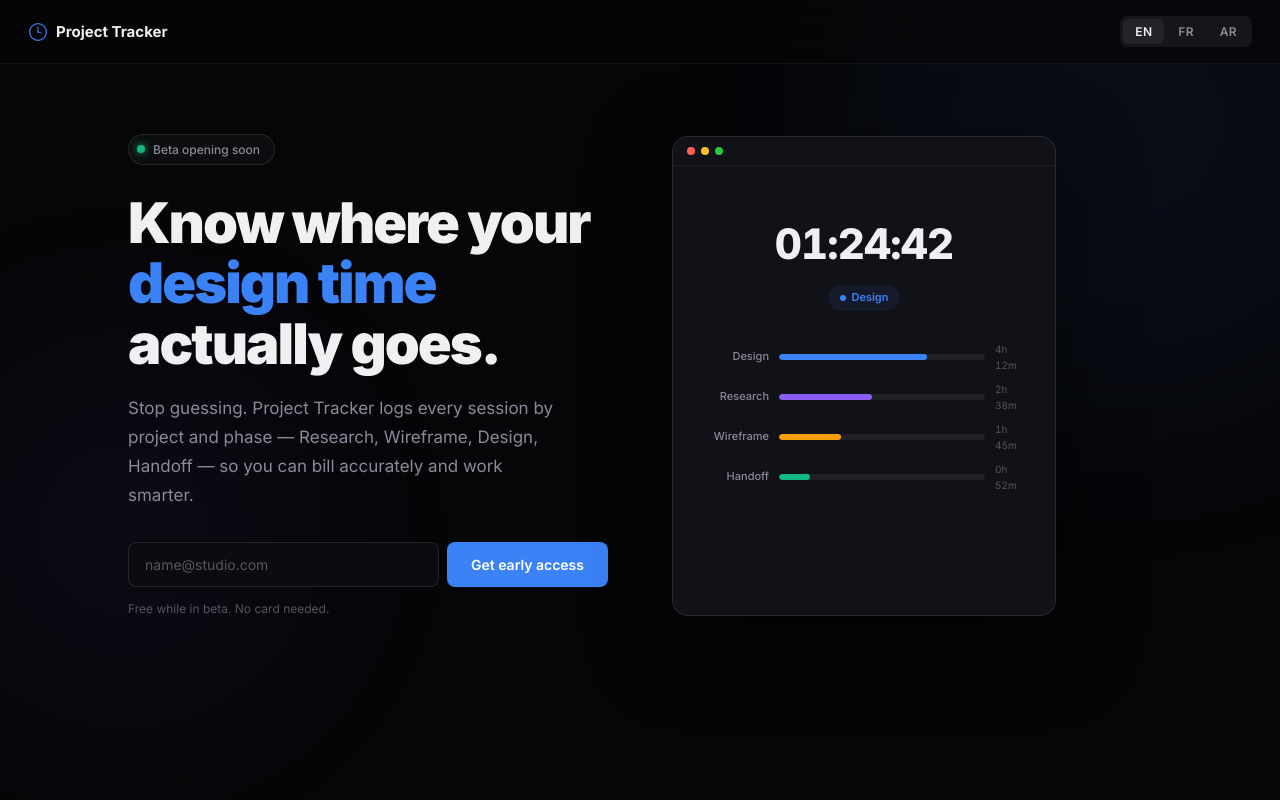
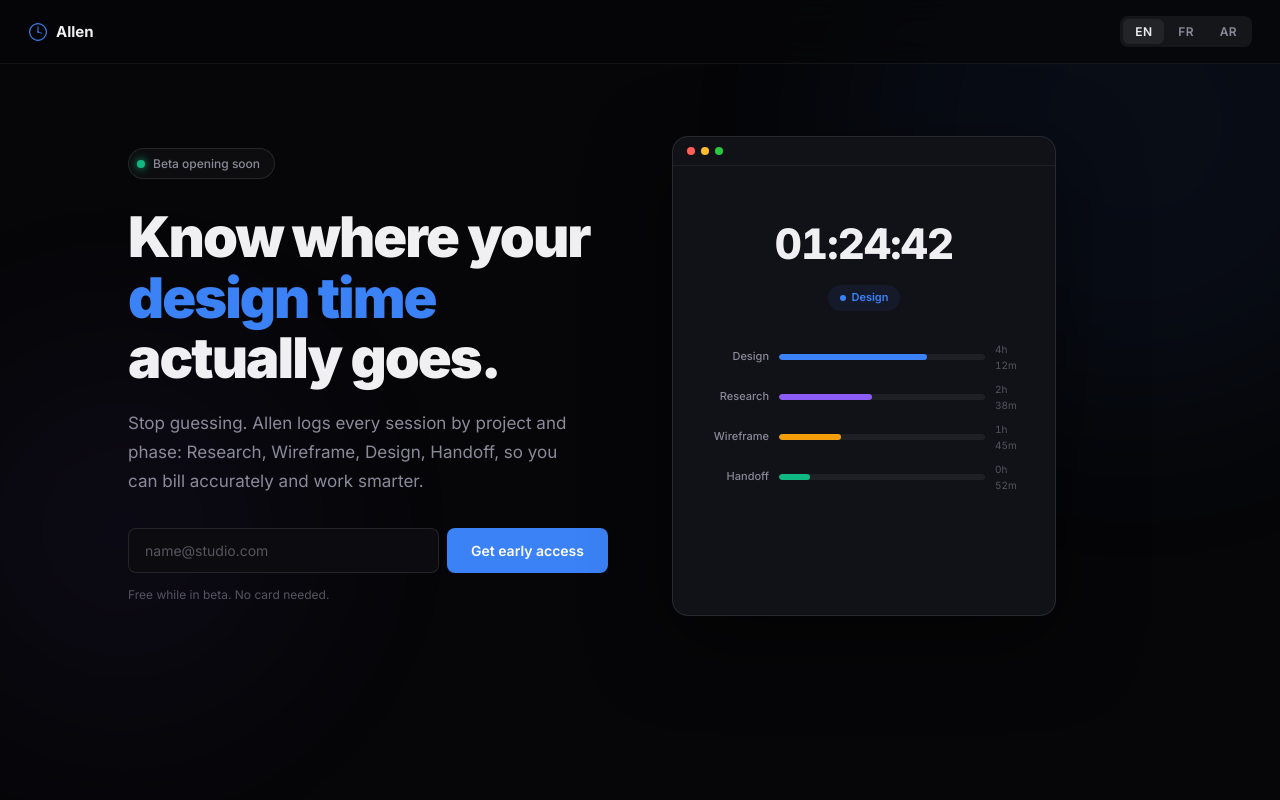
Before and after one commit to AbdennourKd/allen, a website: page landing-page/index.html in a window 1280 px wide. Shown: the top 800 px of the page. Drawn offline with Linux system fonts and the light colour scheme.

Commit message:
rebrand: rename landing page from Project Tracker to Allen
Same rename as master (commit 5afd50a). Also caught two em dashes in
hero_p (EN/FR/AR) that the earlier em-dash cleanup pass had missed.

Co-Authored-By: Claude Sonnet 5 <noreply@anthropic.com>

```diff
--- a/landing-page/index.html
+++ b/landing-page/index.html
@@ -3,9 +3,9 @@
 <head>
   <meta charset="UTF-8" />
   <meta name="viewport" content="width=device-width, initial-scale=1.0" />
-  <title>Project Tracker</title>
+  <title>Allen</title>
   <meta name="description" content="Time tracking built for UX/UI designers. Track by project, by phase, right inside Figma." />
-  <meta property="og:title" content="Project Tracker" />
+  <meta property="og:title" content="Allen" />
   <meta property="og:description" content="Time tracking built for UX/UI designers, right inside Figma." />
   <meta property="og:type" content="website" />
   <meta name="twitter:card" content="summary_large_image" />
@@ -356,7 +356,7 @@
         <line x1="50" y1="50" x2="68" y2="56" stroke="#3b82f6" stroke-width="4" stroke-linecap="round"/>
         <circle cx="50" cy="50" r="4" fill="#3b82f6"/>
       </svg>
-      <span data-i18n="nav_logo">Project Tracker</span>
+      <span data-i18n="nav_logo">Allen</span>
     </a>
     <div class="lang-switcher">
       <button class="lang-btn active" data-lang="en">EN</button>
@@ -379,7 +379,7 @@
             <span data-i18n="hero_tag">Beta opening soon</span>
           </div>
           <h1 class="hero-h1 reveal reveal-d1" data-i18n="hero_h1">Know where your <em>design time</em> actually goes.</h1>
-          <p class="hero-p reveal reveal-d2" data-i18n="hero_p">Stop guessing. Project Tracker logs every session by project and phase &mdash; Research, Wireframe, Design, Handoff &mdash; so you can bill accurately and work smarter.</p>
+          <p class="hero-p reveal reveal-d2" data-i18n="hero_p">Stop guessing. Allen logs every session by project and phase: Research, Wireframe, Design, Handoff, so you can bill accurately and work smarter.</p>
           <form class="form-row reveal reveal-d3" id="form-hero" aria-label="Waitlist">
             <input class="form-input" type="email" data-i18n-placeholder="form_placeholder" placeholder="name@studio.com" required aria-label="Email" />
             <button class="form-btn" type="submit" data-i18n="form_btn">Get early access</button>
@@ -487,7 +487,7 @@
         <a href="https://github.com/AbdennourKd/project-tracker" target="_blank" rel="noopener">GitHub</a>
         <a href="https://x.com" target="_blank" rel="noopener">X</a>
       </div>
-      <p class="footer-copy">&copy; 2026 Project Tracker</p>
+      <p class="footer-copy">&copy; 2026 Allen</p>
     </div>
   </footer>
 
@@ -495,10 +495,10 @@
     // ---- i18n ----
     const T = {
       en: {
-        nav_logo: 'Project Tracker',
+        nav_logo: 'Allen',
         hero_tag: 'Beta opening soon',
         hero_h1: 'Know where your <em>design time</em> actually goes.',
-        hero_p: 'Stop guessing. Project Tracker logs every session by project and phase \u2014 Research, Wireframe, Design, Handoff \u2014 so you can bill accurately and work smarter.',
+        hero_p: 'Stop guessing. Allen logs every session by project and phase: Research, Wireframe, Design, Handoff, so you can bill accurately and work smarter.',
         form_placeholder: 'name@studio.com',
         form_btn: 'Get early access',
         form_fine: 'Free while in beta. No card needed.',
@@ -525,10 +525,10 @@
         footer_big: 'Stop guessing.<br>Start tracking.',
       },
       fr: {
-        nav_logo: 'Project Tracker',
+        nav_logo: 'Allen',
         hero_tag: 'B\u00eata bient\u00f4t disponible',
         hero_h1: 'Savez-vous o\u00f9 passe votre <em>temps de design</em>\u202f?',
-        hero_p: 'Arr\u00eatez de deviner. Project Tracker enregistre chaque session par projet et par phase \u2014 Recherche, Wireframe, Design, Handoff \u2014 pour facturer juste et travailler mieux.',
+        hero_p: 'Arr\u00eatez de deviner. Allen enregistre chaque session par projet et par phase : Recherche, Wireframe, Design, Handoff, pour facturer juste et travailler mieux.',
         form_placeholder: 'nom@studio.com',
         form_btn: 'Acc\u00e8s anticipé',
         form_fine: 'Gratuit pendant la b\u00eata. Sans carte.',
@@ -555,10 +555,10 @@
         footer_big: 'Arr\u00eatez de deviner.<br>Commencez \u00e0 tracker.',
       },
       ar: {
-        nav_logo: 'Project Tracker',
+        nav_logo: 'Allen',
         hero_tag: '\u0627\u0644\u0646\u0633\u062e\u0629 \u0627\u0644\u062a\u062c\u0631\u064a\u0628\u064a\u0629 \u0642\u0631\u064a\u0628\u0627\u064b',
         hero_h1: '\u0627\u0639\u0631\u0641 \u0623\u064a\u0646 \u064a\u0630\u0647\u0628 <em>\u0648\u0642\u062a \u0627\u0644\u062a\u0635\u0645\u064a\u0645</em> \u0641\u0639\u0644\u0627\u064b.',
-        hero_p: '\u062a\u0648\u0642\u0641 \u0639\u0646 \u0627\u0644\u062a\u062e\u0645\u064a\u0646. Project Tracker \u064a\u0633\u062c\u0651\u0644 \u0643\u0644 \u062c\u0644\u0633\u0629 \u062d\u0633\u0628 \u0627\u0644\u0645\u0634\u0631\u0648\u0639 \u0648\u0627\u0644\u0645\u0631\u062d\u0644\u0629 \u2014 \u0628\u062d\u062b\u060c Wireframe\u060c \u062a\u0635\u0645\u064a\u0645\u060c Handoff \u2014 \u0644\u062a\u0641\u0648\u062a\u0631 \u0628\u062f\u0642\u0629 \u0648\u062a\u0639\u0645\u0644 \u0628\u0630\u0643\u0627\u0621.',
+        hero_p: '\u062a\u0648\u0642\u0641 \u0639\u0646 \u0627\u0644\u062a\u062e\u0645\u064a\u0646. Allen \u064a\u0633\u062c\u0651\u0644 \u0643\u0644 \u062c\u0644\u0633\u0629 \u062d\u0633\u0628 \u0627\u0644\u0645\u0634\u0631\u0648\u0639 \u0648\u0627\u0644\u0645\u0631\u062d\u0644\u0629: \u0628\u062d\u062b\u060c Wireframe\u060c \u062a\u0635\u0645\u064a\u0645\u060c Handoff\u060c \u0644\u062a\u0641\u0648\u062a\u0631 \u0628\u062f\u0642\u0629 \u0648\u062a\u0639\u0645\u0644 \u0628\u0630\u0643\u0627\u0621.',
         form_placeholder: 'name@studio.com',
         form_btn: '\u0627\u062d\u0635\u0644 \u0639\u0644\u0649 \u0648\u0635\u0648\u0644 \u0645\u0628\u0643\u0631',
         form_fine: '\u0645\u062c\u0627\u0646\u064a \u062e\u0644\u0627\u0644 \u0627\u0644\u0628\u064a\u062a\u0627. \u0628\u062f\u0648\u0646 \u0628\u0637\u0627\u0642\u0629.',
```
